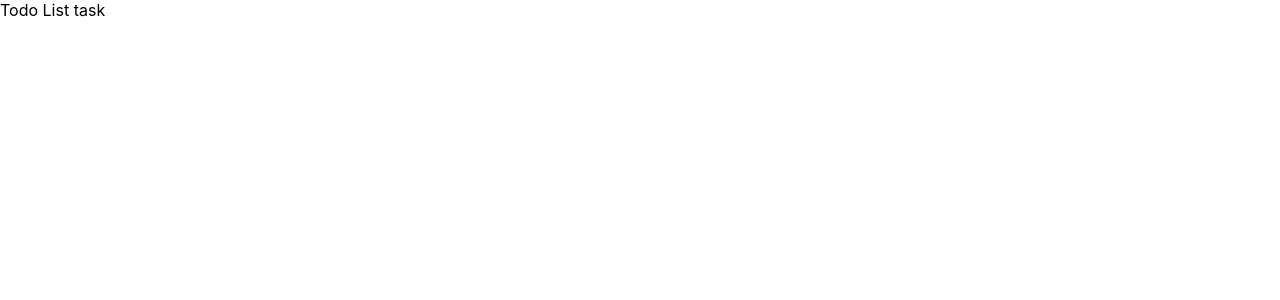
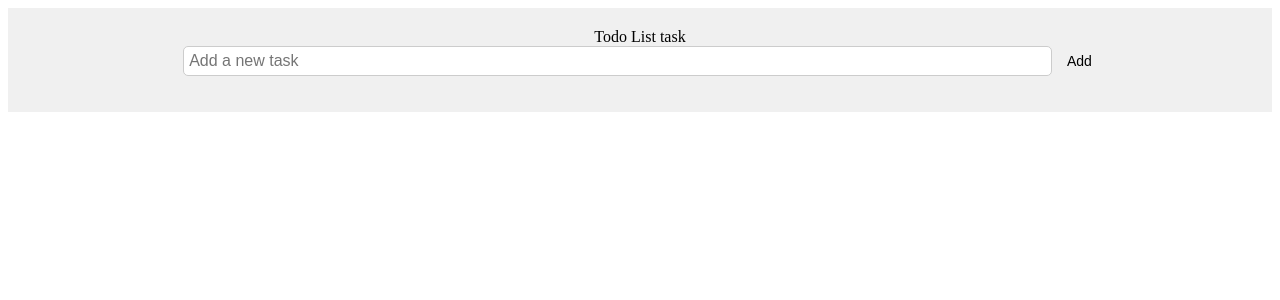
Before and after one commit to shecodestooiq/TodoListTask, a React (Create React App) app: page / in a window 1280 px wide. Shown: the top 300 px of the page. Built offline with nearby package versions, Linux system fonts and the light colour scheme.

Commit message:
to do list using useReducer

```diff
--- a/src/App.js
+++ b/src/App.js
@@ -1,5 +1,70 @@
+import { useReducer, useState } from 'react';
+import './index.css';
+
 function App() {
-  return <div>Todo List task</div>;
+
+  const reducer = (state, action) => {
+    switch (action.type) {
+      case 'addToDo':
+        return [...state, { text: action.text, completed: false }];
+      case 'deleteToDo':
+        return state.filter((_, index) => index !== action.index);
+      case 'toggleFinished':
+        return state.map((todo, index) =>
+          index === action.index
+            ? { ...todo, completed: !todo.completed }
+            : todo
+        );
+
+      default:
+        return state
+
+    }
+  }
+
+
+  const [todos, dispatch] = useReducer(reducer, []);
+  const [newTodo, setNewTodo] = useState('');
+
+  const handleAddToDo = () => {
+    if (newTodo.trim() !== '') {
+      dispatch({ type: 'addToDo', text: newTodo });
+      setNewTodo('');
+    }
+  };
+  return <div className="App">
+  Todo List task
+  <div>
+        <input
+          type="text"
+          value={newTodo}
+          onChange={(e) => setNewTodo(e.target.value)}
+          placeholder="Add a new task"
+        />
+        <button onClick={handleAddToDo}>Add</button>
+      </div>
+      <ul>
+        {todos.map((todo, index) => (
+          <li key={index}>
+            <span
+              style={{
+                textDecoration: todo.completed ? 'line-through' : 'none',
+                color: todo.completed ? 'green' : 'red',
+              }}
+            >
+              {todo.text}
+            </span>
+            <button className='
+            ' onClick={() => dispatch({ type: 'toggleFinished', index })}>
+              {todo.completed ? 'Unfinish' : 'Finish'}
+            </button>
+            <button className='rbtn' onClick={() => dispatch({ type: 'deleteToDo', index })}>
+              Delete
+            </button>
+          </li>
+        ))}
+      </ul>
+  </div>;
 }
 
 export default App;
--- a/src/index.css
+++ b/src/index.css
@@ -1,13 +1,69 @@
-body {
-  margin: 0;
-  font-family: -apple-system, BlinkMacSystemFont, 'Segoe UI', 'Roboto', 'Oxygen',
-    'Ubuntu', 'Cantarell', 'Fira Sans', 'Droid Sans', 'Helvetica Neue',
-    sans-serif;
-  -webkit-font-smoothing: antialiased;
-  -moz-osx-font-smoothing: grayscale;
+
+.App {
+  text-align: center;
+  background-color: #f0f0f0;
+  padding: 20px;
 }
 
-code {
-  font-family: source-code-pro, Menlo, Monaco, Consolas, 'Courier New',
-    monospace;
+ul {
+  list-style: none;
+  padding: 0;
 }
+
+li {
+  background-color: #fff;
+  margin: 10px 0;
+  padding: 10px;
+  display: flex;
+  justify-content: space-between;
+  align-items: center;
+  border-radius: 5px;
+  box-shadow: 0 2px 4px rgba(0, 0, 0, 0.1);
+}
+
+span {
+  flex: 1;
+}
+
+button {
+  margin-left: 10px;
+  cursor: pointer;
+  border: none;
+  background: transparent;
+  font-size: 14px;
+  padding: 5px;
+  border-radius: 5px;
+  transition: background-color 0.2s;
+}
+
+button:hover {
+  background-color: #f0f0f0;
+}
+
+.gbtn{
+  background-color: green;
+  color: white;
+}
+.rbtn{
+  background-color: red;
+  color: white;
+}
+
+input[type="text"] {
+  padding: 5px;
+  width: 70%;
+  font-size: 16px;
+  border: 1px solid #ccc;
+  border-radius: 5px;
+}
+
+button.add {
+  width: 25%;
+  padding: 5px;
+  border: none;
+  background-color: #007BFF;
+  color: white;
+  border-radius: 5px;
+  cursor: pointer;
+  font-size: 16px;
+}
```
